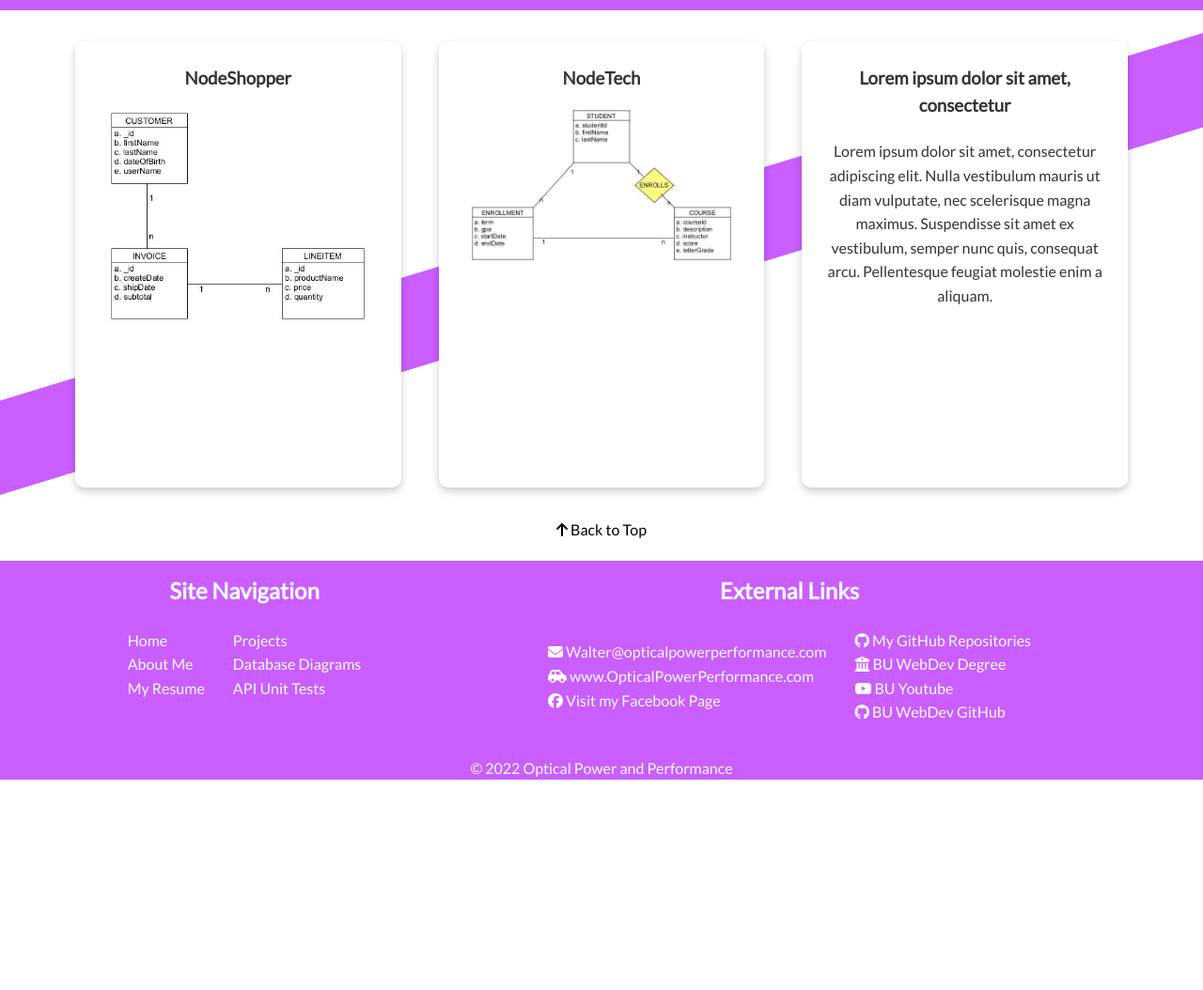
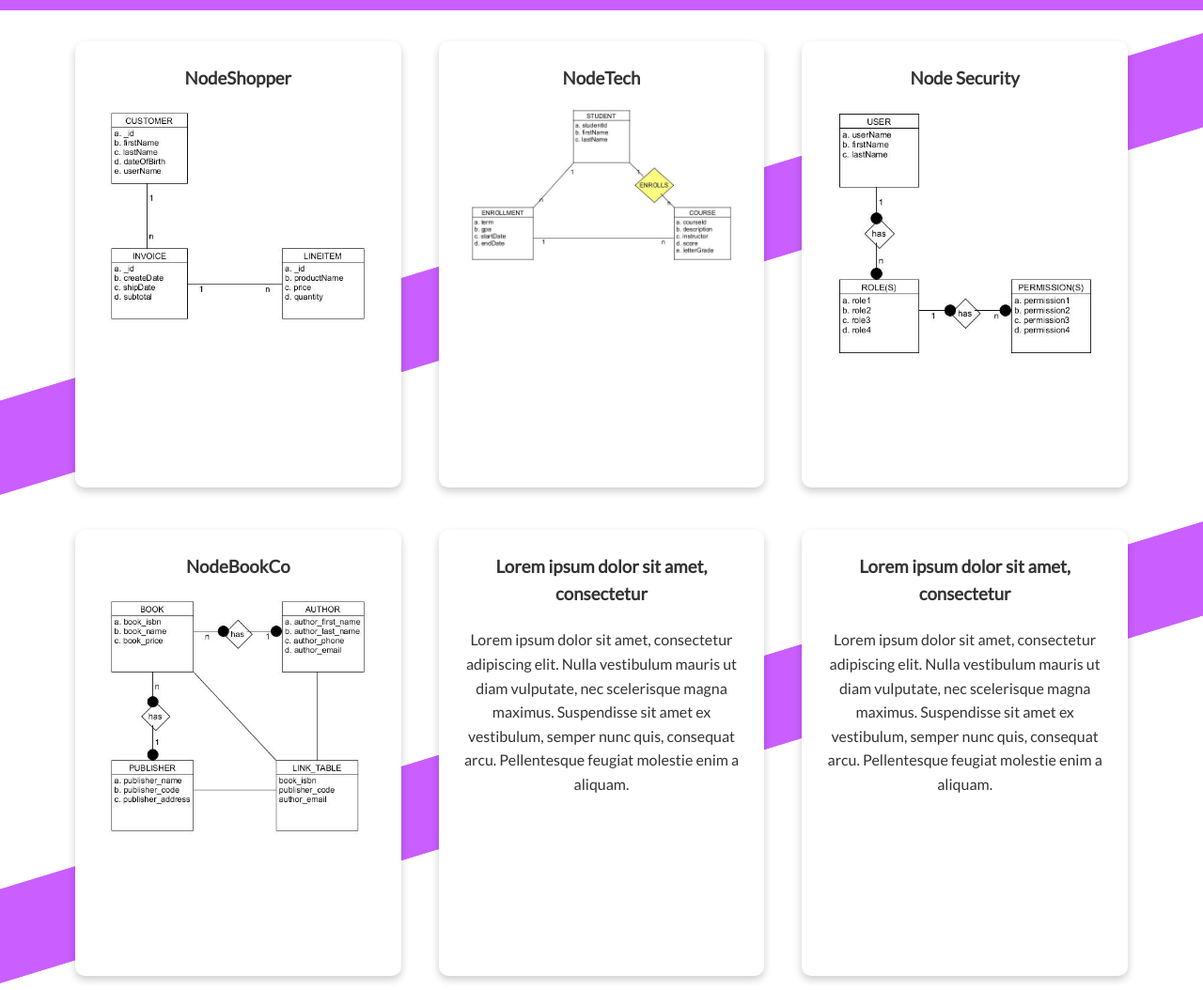
Before and after one commit to walter-mccue/personal-portfolio, a plain HTML site: page database.html in a window 1280 px wide. Shown: the part 264-1318 px from the top of the page at 94% size. Before the commit the page ends 1094 px from the top, so only its background shows below. Drawn offline with Linux system fonts and the light colour scheme.

Commit message:
web-335 Assignment 3.2

```diff
--- a/database.html
+++ b/database.html
@@ -77,6 +77,41 @@
 
                 <div class="card">
                     <div class="card-title">
+                        <h3>Node Security</h3>
+                    </div>
+                    <div class="card-content">
+                        <img src="images/nodeSecurity.jpg" alt="Node Security Database Diagram" />
+                    </div>
+                </div>
+
+            </div>
+
+        </section>
+
+        <section>
+
+            <div class="container grid">
+
+                <div class="card">
+                    <div class="card-title">
+                        <h3>NodeBookCo</h3>
+                    </div>
+                    <div class="card-content">
+                        <img src="images/nodeBookCo.jpg" alt="Node Book Co Database Diagram" />
+                    </div>
+                </div>
+
+                <div class="card">
+                    <div class="card-title">
+                        <h3>Lorem ipsum dolor sit amet, consectetur</h3>
+                    </div>
+                    <div class="card-content">
+                        <p>Lorem ipsum dolor sit amet, consectetur adipiscing elit. Nulla vestibulum mauris ut diam vulputate, nec scelerisque magna maximus. Suspendisse sit amet ex vestibulum, semper nunc quis, consequat arcu. Pellentesque feugiat molestie enim a aliquam. </p>
+                    </div>
+                </div>
+
+                <div class="card">
+                    <div class="card-title">
                         <h3>Lorem ipsum dolor sit amet, consectetur</h3>
                     </div>
                     <div class="card-content">
```
Also changed, not shown: images/nodeBookCo.jpg (added), images/nodeSecurity.jpg (added).
